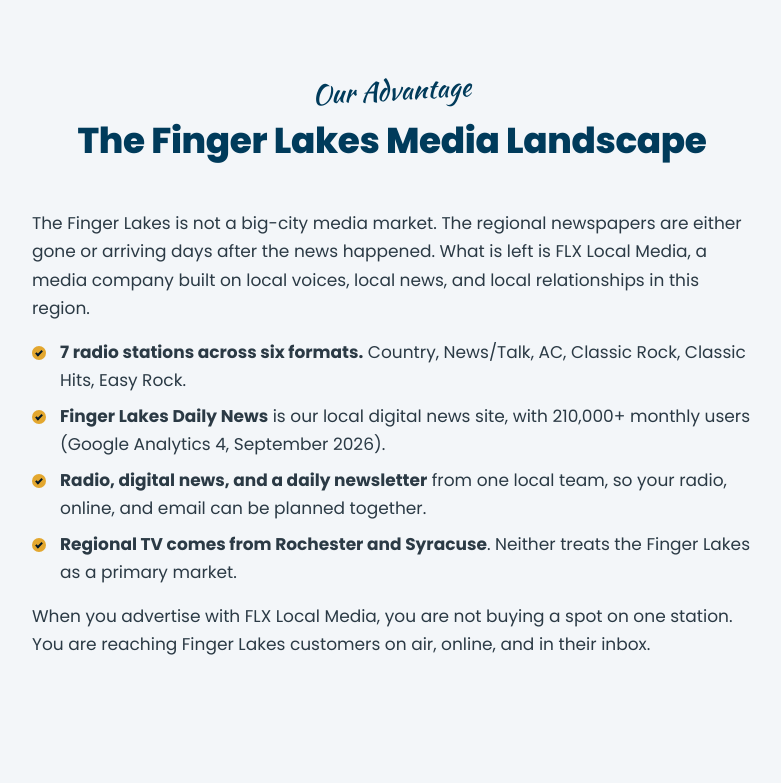
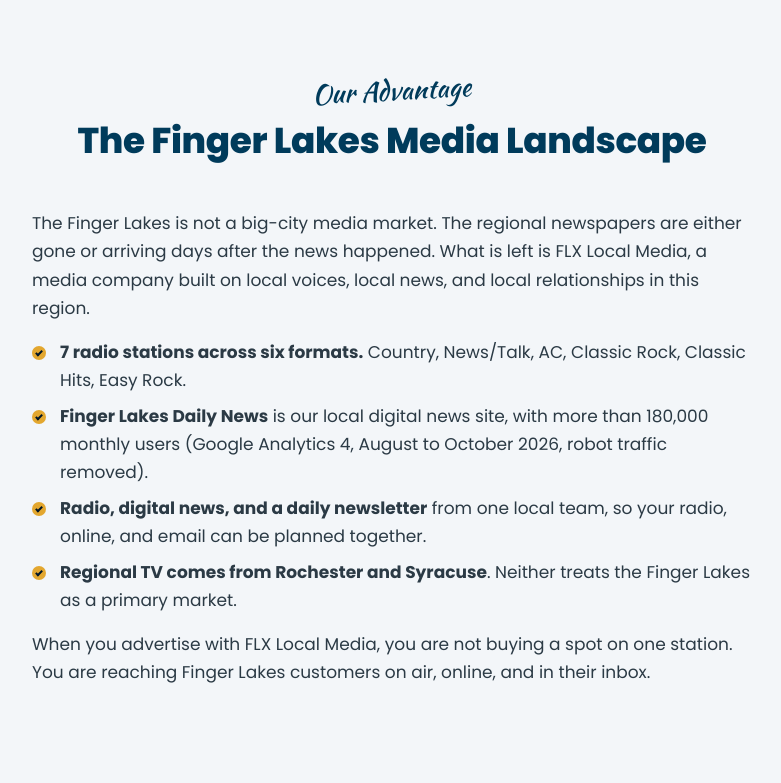
Before and after one commit to shswanson/flxlocalmedia, a WordPress theme: template page-templates/template-why-radio.php in a window 1280 px wide. Shown: the part 4731-5514 px from the top of the page, without its empty margins (248-1029 px from the left). Run offline with PHP 8.4 and a stand-in for WordPress, Linux system fonts and the light colour scheme; the site name, menu and one post (Sample post) are stand-ins, and other content is empty.

Commit message:
Monthly users: 180K+ (GA4, robot traffic filtered, Aug to Oct 2026) replaces the unverified 210K+ on the stats row, product pages, Content and Why Radio
Co-Authored-By: Claude Opus 5.5 <noreply@anthropic.com>

```diff
--- a/inc/products.php
+++ b/inc/products.php
@@ -395,7 +395,7 @@ function flxlm_get_products() {
 			'logo' => '',
 			'stats' => array(
 				array( 'value' => '484', 'label' => 'community events approved for the Finger Lakes Daily News calendar since March 30, 2026', 'source' => 'FLX event calendar records, Nov 2026', 'source_detail' => 'FLX event pipeline records (BigQuery fldn_analytics.event_pipeline_state, status approved), counted November 19, 2026' ),
-				array( 'value' => '210K+', 'label' => 'people use Finger Lakes Daily News each month, where your event is listed', 'source' => 'Google Analytics, Sep 2026', 'source_detail' => 'Google Analytics 4, September 2026, as published on flxlocalmedia.com' ),
+				array( 'value' => '180K+', 'label' => 'people use Finger Lakes Daily News each month, where your event is listed', 'source' => 'Google Analytics, Aug to Oct 2026', 'source_detail' => 'Google Analytics 4 total users with robot traffic filtered out: Aug 208,526, Sep 187,693, Oct 189,336 (2026); see /methodology/' ),
 				array( 'value' => '1 hour', 'label' => 'live from your location with a station host in a live remote broadcast', 'source' => 'FLX Live Remote product sheet', 'source_detail' => 'FLX Local Media Live Remote Broadcast product sheet, customer-flx products.json' ),
 			),
 			'who' => array( 'heading' => 'Who comes to local events', 'paragraphs' => array( 'People hear about an event from the radio, from a friend and from a search, and the three work together. The owner of The Main Deck in Penn Yan tells of a woman who works at a store near her who asked whether the restaurant\'s February event was this weekend, because she had heard it on the radio. She was not a customer yet. She had the date because she had heard it.', 'Finger Lakes Daily News is where people look to see what is on this weekend. Station pages also show upcoming events that are tagged to the station. A promoted event listing, an on-air campaign and a live remote reach the same community at three points: while they plan, on the day and afterward.' ) ),
@@ -511,7 +511,7 @@ function flxlm_get_products() {
 			'stats' => array(
 				array( 'value' => '3', 'label' => 'Local offices: Geneva, Auburn and Penn Yan', 'source' => 'FLX Local Media office list', 'source_detail' => 'FLX Local Media office list (existing digital page and contact pages)' ),
 				array( 'value' => '7', 'label' => 'Radio stations your digital campaigns can work alongside', 'source' => 'FLX Local Media station list', 'source_detail' => 'FLX Local Media station list' ),
-				array( 'value' => '210K+', 'label' => 'Monthly users on Finger Lakes Daily News, where display ads run', 'source' => 'Google Analytics, Sep 2026', 'source_detail' => 'Google Analytics 4, September 2026 (BigQuery export: 217,441 users)' ),
+				array( 'value' => '180K+', 'label' => 'Monthly users on Finger Lakes Daily News, where display ads run', 'source' => 'Google Analytics, Aug to Oct 2026', 'source_detail' => 'Google Analytics 4 total users with robot traffic filtered out: Aug 208,526, Sep 187,693, Oct 189,336 (2026); see /methodology/' ),
 				array( 'value' => '700K+', 'label' => 'Monthly pageviews on Finger Lakes Daily News', 'source' => 'Google Analytics, Aug-Oct 2026', 'source_detail' => 'GA4 pageviews, Aug–Oct 2026 avg 716K; last 30 days 685K' ),
 			),
 			'who' => array( 'heading' => 'Who finds you online', 'paragraphs' => array( 'A customer who hears your name on the radio or sees it in the news often looks it up on a phone a little later. Three things decide what happens next: whether your business comes up, whether the phone number can be tapped, and whether the hours are right.', 'Picture a homeowner whose furnace stops on a cold night. She heard a heating company\'s radio spot last month, searches for the name and calls the result that gives her a number she can tap. This is an example, not a real customer. Our digital team does the work that makes sure that result is yours, and that your radio, website, listings and search ads all say the same thing.' ) ),
@@ -620,7 +620,7 @@ function flxlm_get_products() {
 			'colors' => array( 'primary' => '#003b5b', 'deep' => '#00273e', 'accent' => '#e3a72f' ),
 			'logo' => '',
 			'stats' => array(
-				array( 'value' => '210K+', 'label' => 'Monthly users on Finger Lakes Daily News', 'source' => 'Google Analytics, Sep 2026', 'source_detail' => 'Google Analytics 4, September 2026 (BigQuery export: 217,441 users)' ),
+				array( 'value' => '180K+', 'label' => 'Monthly users on Finger Lakes Daily News', 'source' => 'Google Analytics, Aug to Oct 2026', 'source_detail' => 'Google Analytics 4 total users with robot traffic filtered out: Aug 208,526, Sep 187,693, Oct 189,336 (2026); see /methodology/' ),
 				array( 'value' => '700K+', 'label' => 'Monthly pageviews', 'source' => 'Google Analytics, Aug-Oct 2026', 'source_detail' => 'GA4 pageviews, Aug–Oct 2026 avg 716K; last 30 days 685K' ),
 				array( 'value' => '64%', 'label' => 'Of October 2026 readers were in New York State', 'source' => 'Google Analytics, Oct 2026', 'source_detail' => 'Google Analytics 4 BigQuery export, October 2026: 137,531 of 214,284 users with a New York location' ),
 				array( 'value' => '42%', 'label' => 'Of October 2026 pageviews were local news stories', 'source' => 'Google Analytics, Oct 2026', 'source_detail' => 'Google Analytics 4 page report in BigQuery (ga4_daily_pages), October 2026: 302,666 of 717,725' ),
--- a/page-templates/template-solutions-content.php
+++ b/page-templates/template-solutions-content.php
@@ -11,7 +11,7 @@ get_header();
 <div class="page-header">
 	<div class="container">
 		<h1 class="page-header__title">Content Marketing</h1>
-		<p class="page-header__subtitle">Reach 210K+ monthly users and 700K+ monthly pageviews on Finger Lakes Daily News.</p>
+		<p class="page-header__subtitle">Reach 180K+ monthly users and 700K+ monthly pageviews on Finger Lakes Daily News.</p>
 	</div>
 </div>
 
--- a/page-templates/template-why-radio.php
+++ b/page-templates/template-why-radio.php
@@ -187,7 +187,7 @@ flxlm_pg_open();
 			<p>The Finger Lakes is not a big-city media market. The regional newspapers are either gone or arriving days after the news happened. What is left is FLX Local Media, a media company built on local voices, local news, and local relationships in this region.</p>
 			<ul>
 				<li><strong>7 radio stations across six formats.</strong> Country, News/Talk, AC, Classic Rock, Classic Hits, Easy Rock.</li>
-				<li><strong>Finger Lakes Daily News</strong> is our local digital news site, with 210,000+ monthly users (Google Analytics 4, September 2026).</li>
+				<li><strong>Finger Lakes Daily News</strong> is our local digital news site, with more than 180,000 monthly users (Google Analytics 4, August to October 2026, robot traffic removed).</li>
 				<li><strong>Radio, digital news, and a daily newsletter</strong> from one local team, so your radio, online, and email can be planned together.</li>
 				<li><strong>Regional TV comes from Rochester and Syracuse</strong>. Neither treats the Finger Lakes as a primary market.</li>
 			</ul>
--- a/template-parts/stats-row.php
+++ b/template-parts/stats-row.php
@@ -5,7 +5,7 @@
  * Audience stats. Long-form sources (the page prints short labels only): U.S. Census Bureau American Community Survey 5-Year Estimates,
  * 2022 (Ontario, Cayuga, Seneca, Wayne, Yates, Schuyler, Steuben, Chemung, Livingston,
  * Tompkins: 697,705, table B01003; the 2020 Census count is 701,769),
- * GA4 BigQuery export for FLDN: pageviews Aug 735,187 / Sep 694,115 / Oct 717,725 (Aug-Oct 2026 avg 716K; last 30 days 685K), shown as 700K+; users 210K+ (Sep 2026). The newsletter figure is the subscriber count on the newsletter product page (inc/products.php), rounded down to the thousand.
+ * GA4 BigQuery export for FLDN: pageviews Aug 735,187 / Sep 694,115 / Oct 717,725 (Aug-Oct 2026 avg 716K; last 30 days 685K), shown as 700K+; users 180K+ (GA4 total users, robot traffic filtered: Aug 208,526 / Sep 187,693 / Oct 189,336; the old 210K+ only held on raw, unfiltered counts). The newsletter figure is the subscriber count on the newsletter product page (inc/products.php), rounded down to the thousand.
  * Figures are rounded down so they hold for every month in Jun to Sep 2026.
  *
  * @package flxlm
@@ -23,7 +23,7 @@ $flxlm_subs = function_exists( 'flxlm_newsletter_subscribers' ) ? flxlm_newslett
 			<div class="stats-row__label">Monthly pageviews on Finger Lakes Daily News</div>
 		</div>
 		<div class="stats-row__item">
-			<div class="stats-row__number">210K<span>+</span></div>
+			<div class="stats-row__number">180K<span>+</span></div>
 			<div class="stats-row__label">Monthly users on Finger Lakes Daily News</div>
 		</div>
 		<div class="stats-row__item">
```
